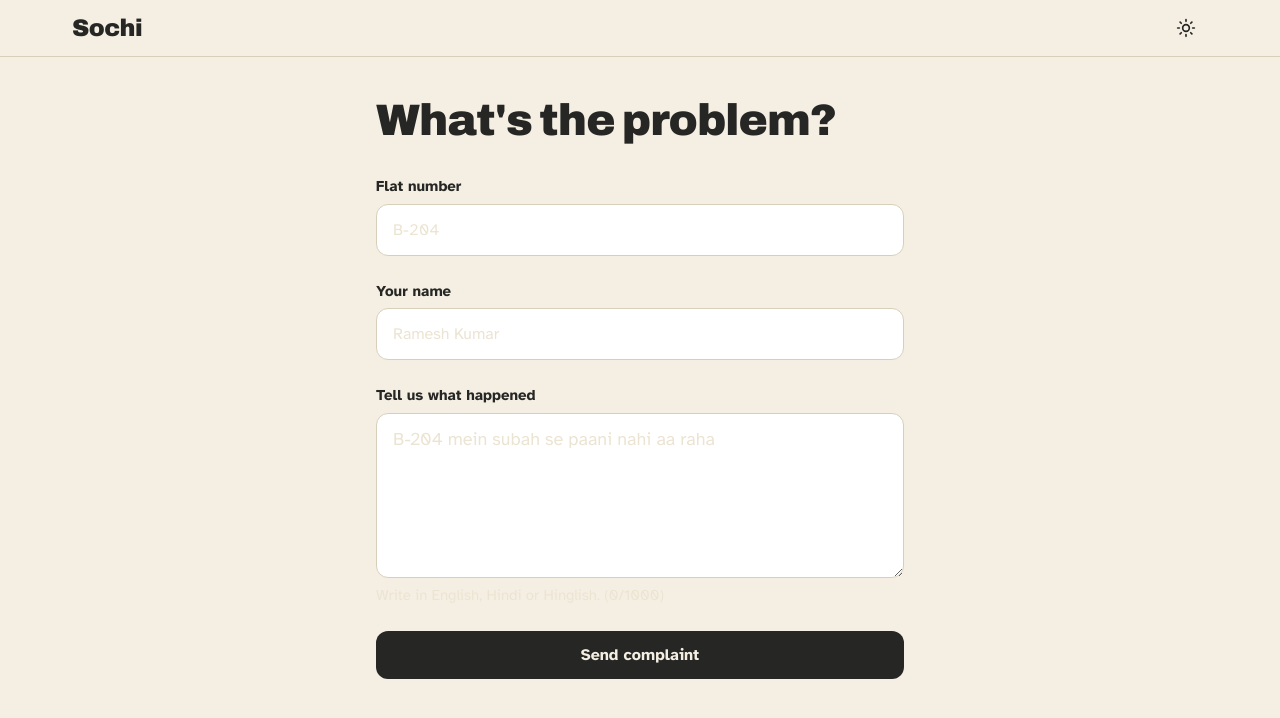
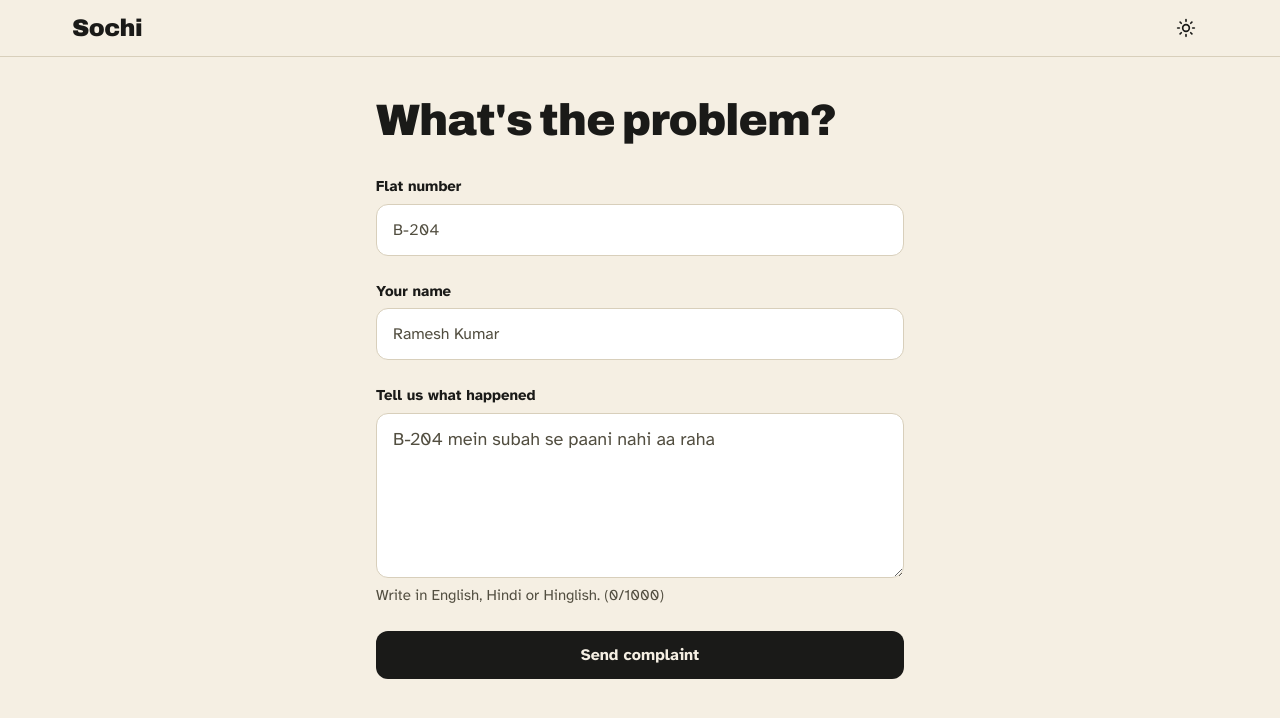
Before and after one commit to shreyansh-real/Zephr_VC, a Next.js app: page /report in a window 1280 px wide. Shown: the top 718 px of the page. Built offline with nearby package versions, Linux system fonts and the light colour scheme.

Commit message:
fix(ui): ensure crystal clear text visibility and high contrast across light and dark modes

```diff
--- a/app/committee/page.tsx
+++ b/app/committee/page.tsx
@@ -13,7 +13,7 @@ export default function CommitteePage() {
           <h1 className="font-display font-black text-[28px] leading-[1.15] tracking-[-0.01em] mb-2 text-[var(--ink)]">
             Committee only
           </h1>
-          <p className="text-[15px] text-[var(--muted)] mb-6">Enter your passcode to access the dashboard.</p>
+          <p className="text-[15px] text-[var(--muted-foreground)] mb-6">Enter your passcode to access the dashboard.</p>
           <LoginForm />
         </div>
       </main>
--- a/app/dashboard/dashboard-client.tsx
+++ b/app/dashboard/dashboard-client.tsx
@@ -149,7 +149,7 @@ export function DashboardClient() {
 
         {/* Stats */}
         {stats && (
-          <p className="text-[16px] text-[var(--muted)] mb-4" style={{ fontVariantNumeric: "tabular-nums" }}>
+          <p className="text-[16px] text-[var(--muted-foreground)] mb-4" style={{ fontVariantNumeric: "tabular-nums" }}>
             <strong className="text-[var(--ink)]">{stats.open_count}</strong> open
             {" · "}
             <strong className="text-[var(--critical)]">{stats.critical_count}</strong> critical
@@ -195,7 +195,7 @@ export function DashboardClient() {
             <option value="">All statuses</option>
             {allStatuses.map((s) => <option key={s} value={s}>{s}</option>)}
           </select>
-          <label className="flex items-center gap-2 text-[15px] text-[var(--muted)] cursor-pointer ml-auto">
+          <label className="flex items-center gap-2 text-[15px] text-[var(--muted-foreground)] cursor-pointer ml-auto">
             <input
               type="checkbox"
               checked={showResolved}
@@ -234,7 +234,7 @@ export function DashboardClient() {
 
           {!loading && !error && clusters.length === 0 && (
             <div className="p-6 rounded-[12px] border border-[var(--border-token)]" style={{ backgroundColor: "var(--surface)" }}>
-              <p className="text-[16px] text-[var(--muted)]">No complaints yet. Share the report link with residents.</p>
+              <p className="text-[16px] text-[var(--muted-foreground)]">No complaints yet. Share the report link with residents.</p>
               <button
                 onClick={() => { navigator.clipboard.writeText(window.location.origin + "/report").catch(() => {}); }}
                 className="mt-3 h-10 px-5 rounded-lg font-bold text-[15px] border-[1.5px] border-[var(--ink)] text-[var(--ink)] hover:bg-[var(--surface-2)] transition-colors focus:outline-none focus:ring-2 focus:ring-[var(--border-strong)]"
--- a/app/globals.css
+++ b/app/globals.css
@@ -9,86 +9,86 @@
   --bg: #F5EFE3;
   --surface: #FFFFFF;
   --surface-2: #ECE4D2;
-  --ink: #262624;
+  --ink: #1A1A18;
   --ink-inverse: #F5EFE3;
-  --muted: #5C5849;
+  --muted-foreground: #524E40;
+  --muted-text: #524E40;
   --border-token: #D8CFBB;
-  --border-strong: #262624;
+  --border-strong: #1A1A18;
 
-  --critical: #d62f1f;
+  --critical: #c82819;
   --critical-tint: #fbe3df;
-  --high: #b8600e;
+  --high: #a7550a;
   --high-tint: #f8e6d0;
-  --medium: #3d6c9e;
+  --medium: #2e5f8f;
   --medium-tint: #dfe9f3;
-  --low: #5e7659;
+  --low: #4a6845;
   --low-tint: #e4ebe1;
-  --resolved: #2f6b4f;
+  --resolved: #245b42;
   --resolved-tint: #dcebe3;
-  --review: #8a6a00;
+  --review: #7d5f00;
 
   /* Map to shadcn/tailwind system */
   --background: #F5EFE3;
-  --foreground: #262624;
+  --foreground: #1A1A18;
   --card: #FFFFFF;
-  --card-foreground: #262624;
+  --card-foreground: #1A1A18;
   --popover: #FFFFFF;
-  --popover-foreground: #262624;
-  --primary: #262624;
+  --popover-foreground: #1A1A18;
+  --primary: #1A1A18;
   --primary-foreground: #F5EFE3;
   --secondary: #ECE4D2;
-  --secondary-foreground: #262624;
+  --secondary-foreground: #1A1A18;
   --muted: #ECE4D2;
-  --muted-foreground: #5C5849;
   --accent: #ECE4D2;
-  --accent-foreground: #262624;
-  --destructive: #d62f1f;
+  --accent-foreground: #1A1A18;
+  --destructive: #c82819;
   --border: #D8CFBB;
   --input: #D8CFBB;
-  --ring: #262624;
+  --ring: #1A1A18;
   --radius: 0.5rem;
 }
 
 .dark {
-  --bg: #1C1C1A;
-  --surface: #262624;
-  --surface-2: #302F2C;
-  --ink: #F5EFE3;
-  --ink-inverse: #1C1C1A;
-  --muted: #B0AB98;
-  --border-token: #3F3D38;
-  --border-strong: #F5EFE3;
+  --bg: #151514;
+  --surface: #222220;
+  --surface-2: #2E2E2A;
+  --ink: #F7F3E9;
+  --ink-inverse: #151514;
+  --muted-foreground: #C2BDAF;
+  --muted-text: #C2BDAF;
+  --border-token: #3D3B36;
+  --border-strong: #F7F3E9;
 
-  --critical: #ff5a48;
-  --critical-tint: #3a1712;
-  --high: #f0a04b;
-  --high-tint: #33230f;
-  --medium: #7faedd;
-  --medium-tint: #152433;
-  --low: #a2bc9b;
-  --low-tint: #1d2a1b;
-  --resolved: #5db88c;
-  --resolved-tint: #14281f;
-  --review: #e6c25c;
+  --critical: #ff6857;
+  --critical-tint: #381510;
+  --high: #f7a956;
+  --high-tint: #36220e;
+  --medium: #8cbbf0;
+  --medium-tint: #142538;
+  --low: #b0caa8;
+  --low-tint: #1c2b1a;
+  --resolved: #6bc99c;
+  --resolved-tint: #132a20;
+  --review: #f0cb67;
 
-  --background: #1C1C1A;
-  --foreground: #F5EFE3;
-  --card: #262624;
-  --card-foreground: #F5EFE3;
-  --popover: #262624;
-  --popover-foreground: #F5EFE3;
-  --primary: #F5EFE3;
-  --primary-foreground: #1C1C1A;
-  --secondary: #302F2C;
-  --secondary-foreground: #F5EFE3;
-  --muted: #302F2C;
-  --muted-foreground: #B0AB98;
-  --accent: #302F2C;
-  --accent-foreground: #F5EFE3;
-  --destructive: #ff5a48;
-  --border: #3F3D38;
-  --input: #3F3D38;
-  --ring: #F5EFE3;
+  --background: #151514;
+  --foreground: #F7F3E9;
+  --card: #222220;
+  --card-foreground: #F7F3E9;
+  --popover: #222220;
+  --popover-foreground: #F7F3E9;
+  --primary: #F7F3E9;
+  --primary-foreground: #151514;
+  --secondary: #2E2E2A;
+  --secondary-foreground: #F7F3E9;
+  --muted: #2E2E2A;
+  --accent: #2E2E2A;
+  --accent-foreground: #F7F3E9;
+  --destructive: #ff6857;
+  --border: #3D3B36;
+  --input: #3D3B36;
+  --ring: #F7F3E9;
 }
 
 @theme inline {
--- a/app/report/report-form.tsx
+++ b/app/report/report-form.tsx
@@ -73,7 +73,7 @@ export function ReportForm() {
         </p>
         <div className="flex items-center gap-2 mb-8">
           <UrgencyChip level={success.urgency as UrgencyLevel} />
-          <span className="text-[15px] text-[var(--muted)]">{success.summary}</span>
+          <span className="text-[15px] text-[var(--muted-foreground)]">{success.summary}</span>
         </div>
         <button
           onClick={() => { setSuccess(null); setFlatNo(""); setName(""); setText(""); }}
@@ -99,7 +99,7 @@ export function ReportForm() {
           placeholder="B-204"
           disabled={loading}
           aria-describedby={fieldErrors.flat_no ? "flat_no_err" : undefined}
-          className="h-[52px] px-4 rounded-lg bg-[var(--surface)] border-[1.5px] border-[var(--border-token)] text-[16px] text-[var(--ink)] placeholder:text-[var(--muted)] focus:outline-none focus:border-[var(--border-strong)] focus:ring-2 focus:ring-[var(--border-strong)] focus:ring-offset-1 disabled:opacity-50 font-variant-numeric tabular-nums"
+          className="h-[52px] px-4 rounded-lg bg-[var(--surface)] border-[1.5px] border-[var(--border-token)] text-[16px] text-[var(--ink)] placeholder:text-[var(--muted-foreground)] focus:outline-none focus:border-[var(--border-strong)] focus:ring-2 focus:ring-[var(--border-strong)] focus:ring-offset-1 disabled:opacity-50 font-variant-numeric tabular-nums"
           style={{ fontVariantNumeric: "tabular-nums" }}
           autoComplete="off"
         />
@@ -122,7 +122,7 @@ export function ReportForm() {
           placeholder="Ramesh Kumar"
           disabled={loading}
           aria-describedby={fieldErrors.resident_name ? "name_err" : undefined}
-          className="h-[52px] px-4 rounded-lg bg-[var(--surface)] border-[1.5px] border-[var(--border-token)] text-[16px] text-[var(--ink)] placeholder:text-[var(--muted)] focus:outline-none focus:border-[var(--border-strong)] focus:ring-2 focus:ring-[var(--border-strong)] focus:ring-offset-1 disabled:opacity-50"
+          className="h-[52px] px-4 rounded-lg bg-[var(--surface)] border-[1.5px] border-[var(--border-token)] text-[16px] text-[var(--ink)] placeholder:text-[var(--muted-foreground)] focus:outline-none focus:border-[var(--border-strong)] focus:ring-2 focus:ring-[var(--border-strong)] focus:ring-offset-1 disabled:opacity-50"
           autoComplete="name"
         />
         {fieldErrors.resident_name && (
@@ -145,10 +145,10 @@ export function ReportForm() {
           rows={5}
           maxLength={1000}
           aria-describedby={fieldErrors.raw_text ? "text_err" : "text_hint"}
-          className="min-h-[140px] px-4 py-3 rounded-lg bg-[var(--surface)] border-[1.5px] border-[var(--border-token)] text-[18px] text-[var(--ink)] placeholder:text-[var(--muted)] focus:outline-none focus:border-[var(--border-strong)] focus:ring-2 focus:ring-[var(--border-strong)] focus:ring-offset-1 disabled:opacity-50 resize-y"
+          className="min-h-[140px] px-4 py-3 rounded-lg bg-[var(--surface)] border-[1.5px] border-[var(--border-token)] text-[18px] text-[var(--ink)] placeholder:text-[var(--muted-foreground)] focus:outline-none focus:border-[var(--border-strong)] focus:ring-2 focus:ring-[var(--border-strong)] focus:ring-offset-1 disabled:opacity-50 resize-y"
           style={{ lineHeight: 1.55 }}
         />
-        <p id="text_hint" className="text-[15px] text-[var(--muted)]">
+        <p id="text_hint" className="text-[15px] text-[var(--muted-foreground)]">
           Write in English, Hindi or Hinglish. ({text.length}/1000)
         </p>
         {fieldErrors.raw_text && (
--- a/components/cluster-card.tsx
+++ b/components/cluster-card.tsx
@@ -132,7 +132,7 @@ export function ClusterCard({ cluster, variant, onClick, onUpdate, hasCountedRef
         {/* Count */}
         <div className="flex flex-col items-center justify-start min-w-[72px] flex-shrink-0">
           <CountNumeral count={cluster.complaint_count} variant={variant} hasCountedRef={hasCountedRef} />
-          <span className="text-[15px] font-bold text-[var(--muted)] mt-0.5">
+          <span className="text-[15px] font-bold text-[var(--muted-foreground)] mt-0.5">
             {cluster.complaint_count === 1 ? "report" : "reports"}
           </span>
         </div>
@@ -156,7 +156,7 @@ export function ClusterCard({ cluster, variant, onClick, onUpdate, hasCountedRef
             )}
           </div>
 
-          <div className="text-[15px] text-[var(--muted)]" style={{ fontVariantNumeric: "tabular-nums" }}>
+          <div className="text-[15px] text-[var(--muted-foreground)]" style={{ fontVariantNumeric: "tabular-nums" }}>
             {shownFlats.join(", ")}
             {extraFlats > 0 && ` +${extraFlats}`}
             {" · "}
@@ -166,7 +166,7 @@ export function ClusterCard({ cluster, variant, onClick, onUpdate, hasCountedRef
 
           {/* Controls */}
           <div className="flex flex-wrap gap-2 items-center mt-1" onClick={(e) => e.stopPropagation()}>
-            <span className="text-[15px] font-bold text-[var(--muted)]">{cluster.status}</span>
+            <span className="text-[15px] font-bold text-[var(--muted-foreground)]">{cluster.status}</span>
             {cluster.status !== "Resolved" && (
               <>
                 {(cluster.status === "New" || cluster.status === "Assigned") && (
--- a/components/urgency.tsx
+++ b/components/urgency.tsx
@@ -65,7 +65,7 @@ export function CategoryChip({ category, className = "" }: CategoryChipProps) {
   const icon = CATEGORY_ICONS[category as CategoryType] ?? <HelpCircle size={16} />;
   return (
     <span
-      className={`inline-flex items-center gap-1.5 px-2.5 py-0.5 rounded-[4px] border border-[var(--border-token)] bg-[var(--surface-2)] text-[var(--muted)] text-[14px] font-bold leading-none h-7 ${className}`}
+      className={`inline-flex items-center gap-1.5 px-2.5 py-0.5 rounded-[4px] border border-[var(--border-token)] bg-[var(--surface-2)] text-[var(--ink)] text-[14px] font-bold leading-none h-7 ${className}`}
     >
       {icon}
       {category}
```
Also changed, not shown: components/cluster-drawer.tsx (+7 -7 lines), 1 other file (tests, documents, lock files or other folders).
